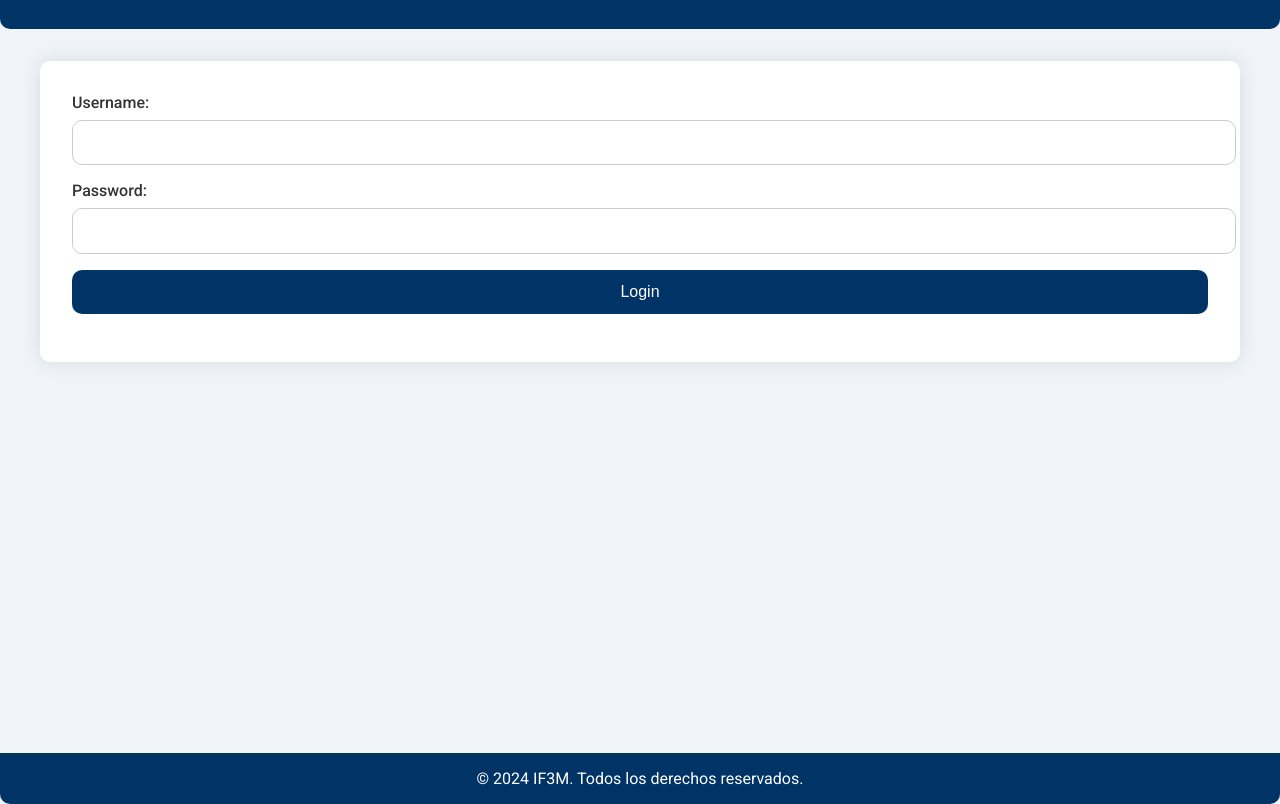
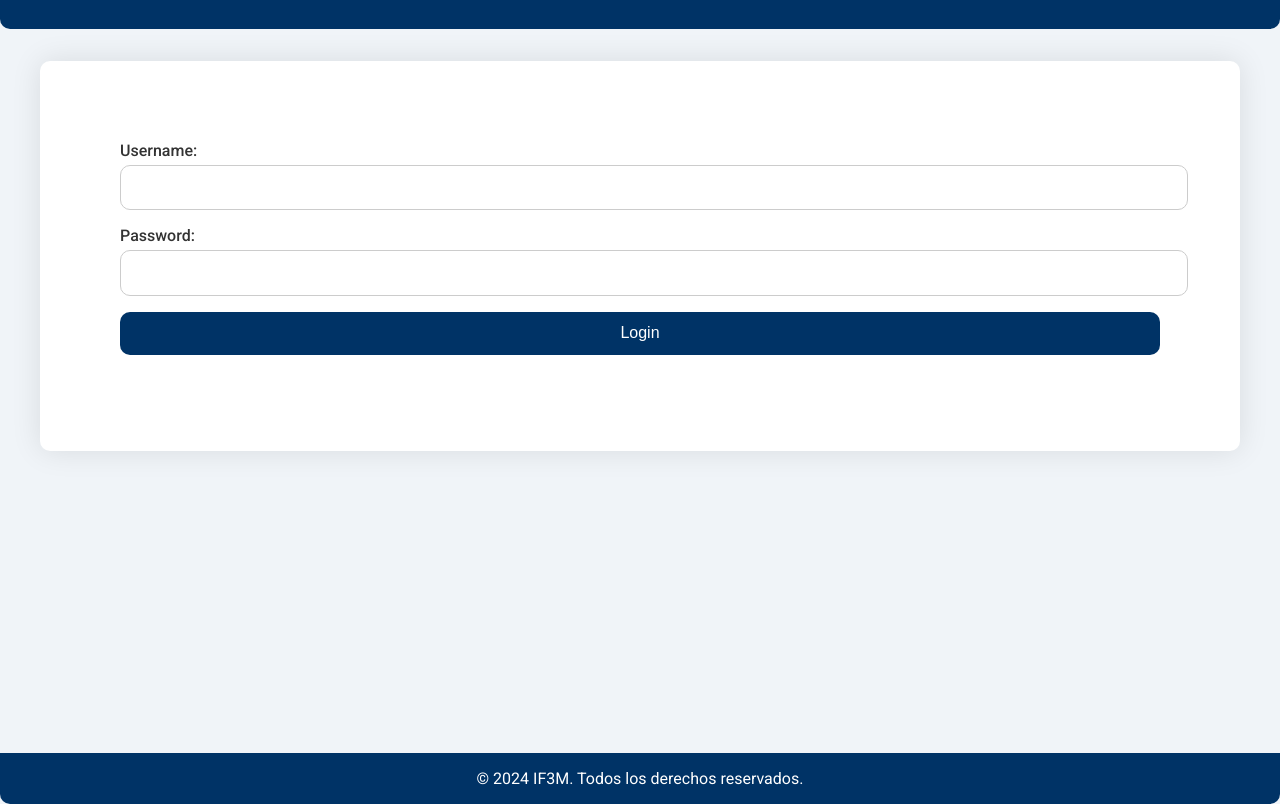
Before and after one commit to gonzalezfaurizio/IF3M-Emprendedores, a website: page public/login.html in a window 1280 px wide. Shown: the part 132-936 px from the top of the page. Drawn offline with Linux system fonts and the light colour scheme; no server answers.

Commit message:
Update styles.css

```diff
--- a/public/css/styles.css
+++ b/public/css/styles.css
@@ -92,15 +92,15 @@ h2 {
 /* Form Styles */
 form {
     background-color: var(--white-color);
-    padding: 2em;
+    padding: 5em;
     border-radius: var(--border-radius);
-    box-shadow: 0 0 20px var(--shadow-color);
-    margin-bottom: 2em;
+    box-shadow: 0 0 30px var(--shadow-color);
+    margin-bottom: 5em;
 }
 
 form label {
     display: block;
-    margin-bottom: 0.5em;
+    margin-bottom: 0.3em;
     font-weight: 500;
 }
 
```
